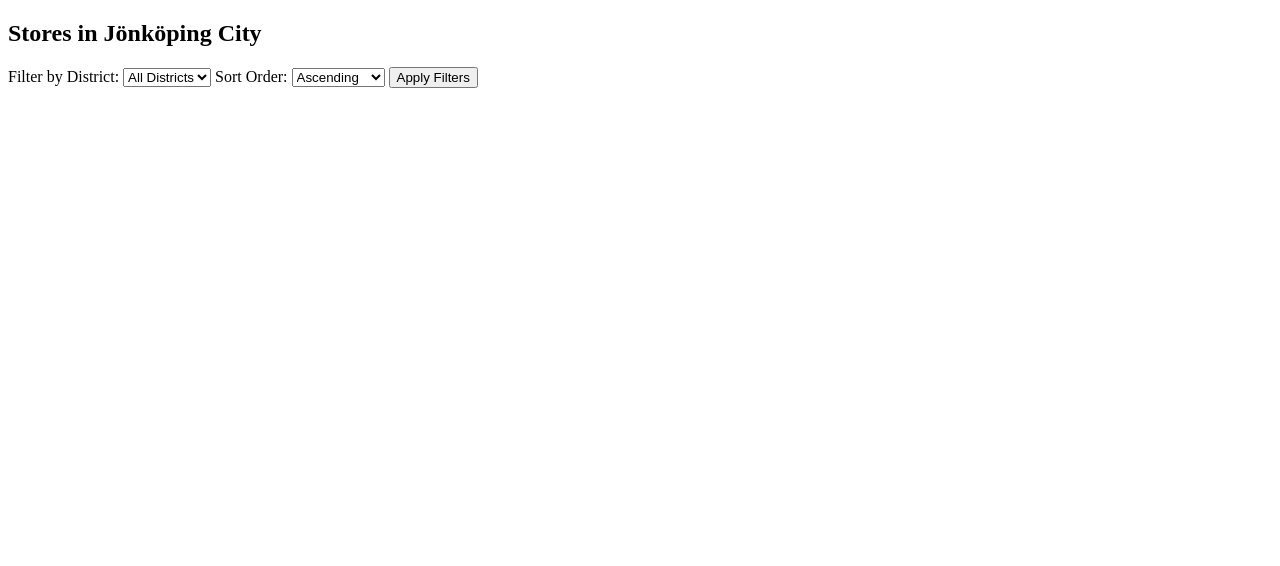
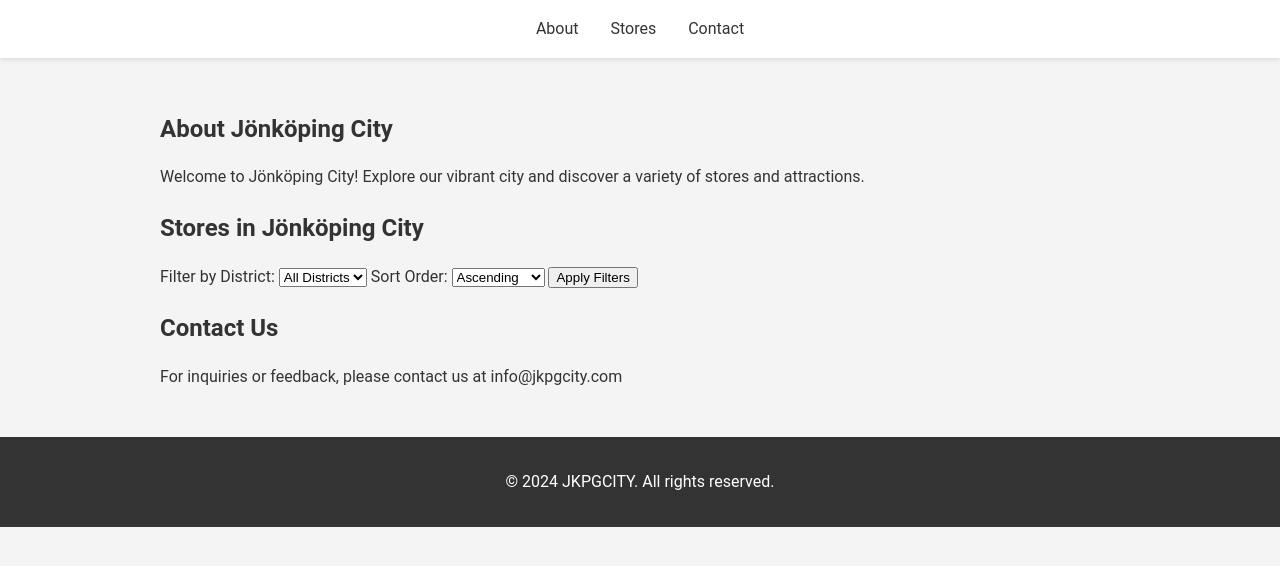
Before and after one commit to amandaliljahr/jkpgCityWebsite, a website: page public/index.html in a window 1280 px wide. Drawn offline with Linux system fonts and the light colour scheme; no server answers.

Commit message:
First design changes

```diff
--- a/public/index.html
+++ b/public/index.html
@@ -1,14 +1,35 @@
 <!DOCTYPE html>
 <html lang="en">
-
 <head>
     <meta charset="UTF-8">
     <meta name="viewport" content="width=device-width, initial-scale=1.0">
-    <script src="start.js"></script>
     <title>JKPGCITY</title>
+    <link rel="stylesheet" href="styles.css">
+    <script src="start.js" defer></script>
 </head>
+<body>
+    <header>
+        <nav>
+            <ul>
+                <li><a href="#about">About</a></li>
+                <li><a href="#stores">Stores</a></li>
+                <li><a href="#contact">Contact</a></li>
+            </ul>
+        </nav>
+    </header>
+
+    <main>
+        <section id="about">
+            <div class="container">
+                <h2>About Jönköping City</h2>
+                <p>Welcome to Jönköping City! Explore our vibrant city and discover a variety of stores and attractions.</p>
+            </div>
+        </section>
+
+        <section id="stores">
+            <div class="container">
                 <h2>Stores in Jönköping City</h2>
-
+                <div class="filters">
                     <label for="districtFilter">Filter by District:</label>
                     <select id="districtFilter">
                         <option value="all">All Districts</option>
@@ -20,9 +41,24 @@
                         <option value="asc">Ascending</option>
                         <option value="desc">Descending</option>
                     </select>
-<button onclick="applyFilters()">Apply Filters</button>
+                    <button id="applyFiltersButton">Apply Filters</button>
+                </div>
+                <div id="storeList"></div>
+            </div>
+        </section>
 
-<div id="storeList"></div>
+        <section id="contact">
+            <div class="container">
+                <h2>Contact Us</h2>
+                <p>For inquiries or feedback, please contact us at info@jkpgcity.com</p>
+            </div>
+        </section>
+    </main>
+
+    <footer>
+        <div class="container">
+            <p>&copy; 2024 JKPGCITY. All rights reserved.</p>
+        </div>
+    </footer>
 </body>
-
 </html>
--- /dev/null
+++ b/public/styles.css
@@ -0,0 +1,74 @@
+html,
+body,
+ul {
+    margin: 0;
+    padding: 0;
+}
+
+body {
+    font-family: 'Roboto', sans-serif;
+    background-color: #f4f4f4;
+    color: #333;
+    line-height: 1.6;
+}
+
+/* Header styles */
+header {
+    background-color: #fff;
+    box-shadow: 0 2px 4px rgba(0, 0, 0, 0.1);
+    padding: 1rem 0;
+}
+
+nav ul {
+    list-style: none;
+    display: flex;
+    justify-content: center;
+}
+
+nav ul li {
+    margin: 0 1rem;
+}
+
+nav ul li a {
+    text-decoration: none;
+    color: #333;
+}
+
+/* Main styles */
+main {
+    padding: 2rem 0;
+}
+
+.container {
+    max-width: 960px;
+    margin: 0 auto;
+    padding: 0 1rem;
+}
+
+h2 {
+    margin-bottom: 1rem;
+}
+
+.filters {
+    margin-bottom: 1rem;
+}
+
+/* Footer styles */
+footer {
+    background-color: #333;
+    color: #fff;
+    padding: 1rem 0;
+    text-align: center;
+}
+
+/* Responsive styles */
+@media (max-width: 768px) {
+    nav ul {
+        flex-direction: column;
+        align-items: center;
+    }
+
+    nav ul li {
+        margin: 0.5rem 0;
+    }
+}
```
Lines whose indentation alone changed are shown as unchanged.
